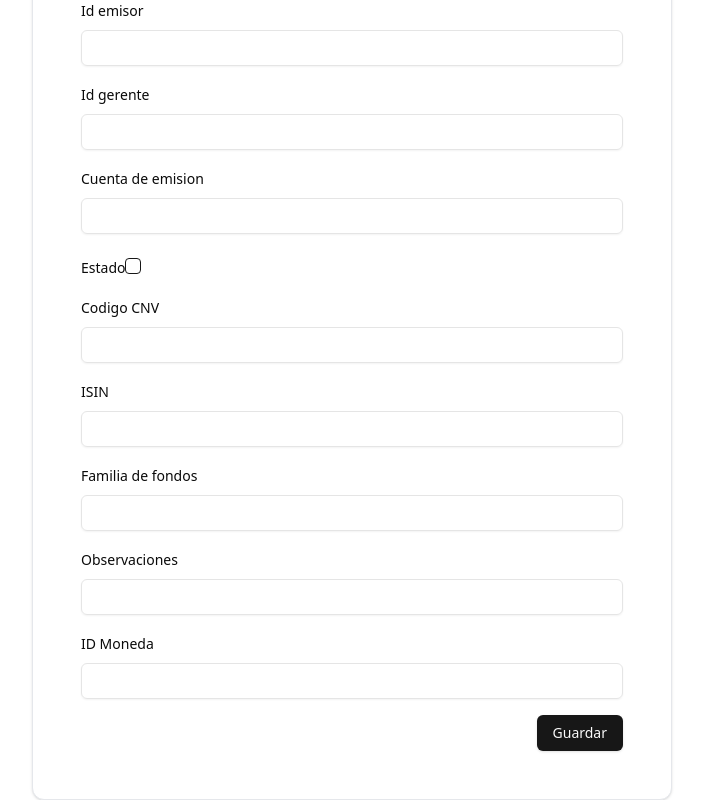
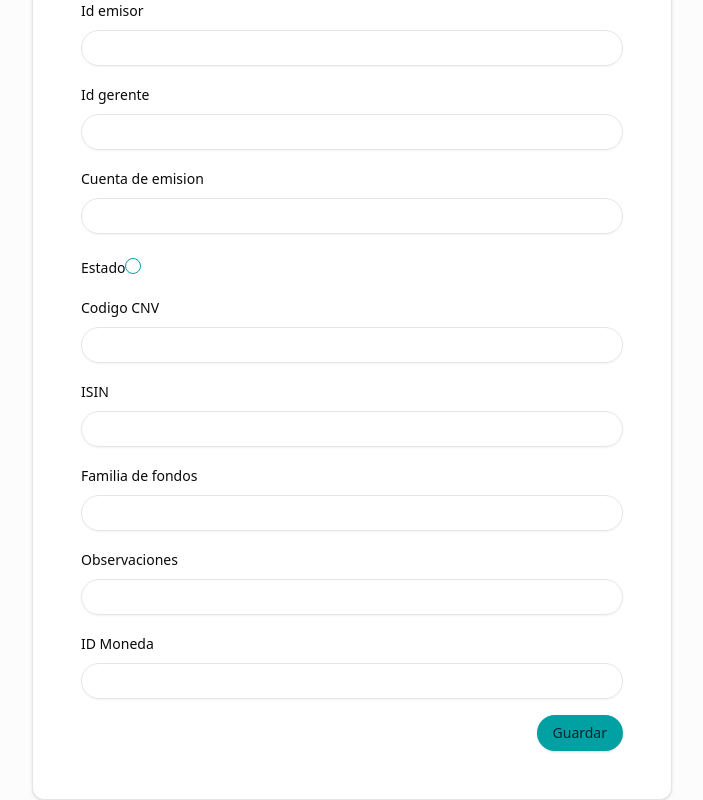
Before and after one commit to teamcubation/byma-front, a React (Vite) app in the folder heber-especies-front/: page /Form-Especie in a window 1280 px wide. Shown: the part 596-1396 px from the top of the page, without its empty margins (288-991 px from the left). Built offline with nearby package versions, Linux system fonts and the light colour scheme.

Commit message:
modificado el index.css y el tailwind.config.js

```diff
--- a/heber-especies-front/src/components/especie/FormEspecie.tsx
+++ b/heber-especies-front/src/components/especie/FormEspecie.tsx
@@ -88,7 +88,7 @@ const FormEspecie = () => {
             codigoCVSA: especie?.codigoCVSA ?? "",
             denominacion: especie?.denominacion ?? "",
             laminaMinima: especie?.laminaMinima ?? "",
-            precio: especie?.precio ?? "",
+            precio: especie?.precio?.toString() ?? "",
             cafci: especie?.cafci ?? "",
             cuentaDeEmision: especie?.cuentaDeEmision ?? "",
             estado: especie?.estado ?? false,
--- a/heber-especies-front/src/components/features/gerente/AbmGerentes.tsx
+++ b/heber-especies-front/src/components/features/gerente/AbmGerentes.tsx
@@ -252,9 +252,14 @@ export const MisGerentes = () => {
   console.dir(columns, "columns")
   return (
     <section className="p-6 flex flex-col gap-6">
-      <h1 className="text-3xl font-bold">Mis gerentes</h1>
+      <h1 className="text-3xl font-bold bg-verde-normal hover:bg-verde-normal-hover">Mis gerentes</h1>
       <div className="flex justify-end">
-        <Link to="/nuevo-gerente"><Button>Crear gerente</Button></Link>
+        <Link to="/nuevo-gerente">
+          <Button className="" size="lg">Crear gerente</Button>
+        </Link>
+        <Button className="" size="default">Crear gerente</Button>
+        <Button className="" size="sm">Crear gerente</Button>
+
       </div>
 
       <Card className='p-4 bg-white rounded-xl shadow-md'>
--- a/heber-especies-front/src/components/ui/button.tsx
+++ b/heber-especies-front/src/components/ui/button.tsx
@@ -10,7 +10,8 @@ const buttonVariants = cva(
     variants: {
       variant: {
         default:
-          "bg-primary text-primary-foreground shadow hover:bg-primary/90",
+          "bg-primary text-primary-foreground shadow hover:bg-primary-hover active:bg-primary-active",
+          // "bg-[#009EA1] hover:bg-[#56CCCE] active:bg-[#068A8C] rounded-[40px] text-black",
         destructive:
           "bg-destructive text-destructive-foreground shadow-sm hover:bg-destructive/90",
         outline:
@@ -21,9 +22,9 @@ const buttonVariants = cva(
         link: "text-primary underline-offset-4 hover:underline",
       },
       size: {
-        default: "h-9 px-4 py-2",
+        default: "h-9 rounded-sm px-4 py-2",
         sm: "h-8 rounded-md px-3 text-xs",
-        lg: "h-10 rounded-md px-8",
+        lg: "h-10 rounded-lg px-8",
         icon: "h-9 w-9",
       },
     },
--- a/heber-especies-front/src/index.css
+++ b/heber-especies-front/src/index.css
@@ -3,22 +3,35 @@
 @tailwind utilities;
 @layer base {
   :root {
-    --background: 0 0% 100%;
-    --foreground: 0 0% 3.9%;
+    /* --background: 0 0% 100%; */
+    --background: 0 0% 99%;
+    /* --foreground: 0 0% 3.9%; */
+    --foreground: 200 79% 11%;
     --card: 0 0% 100%;
     --card-foreground: 0 0% 3.9%;
     --popover: 0 0% 100%;
     --popover-foreground: 0 0% 3.9%;
-    --primary: 0 0% 9%;
-    --primary-foreground: 0 0% 98%;
+
+    /* --primary: 0 0% 9%;
+    --primary-foreground: 0 0% 98%; */
+
+    --primary: 181 100% 32%;
+    --primary-hover: 181 55% 57%;
+    --primary-active: 181 92% 29%;
+    --primary-foreground: 200 79% 11%;
+
     --secondary: 0 0% 96.1%;
     --secondary-foreground: 0 0% 9%;
+
     --muted: 0 0% 96.1%;
     --muted-foreground: 0 0% 45.1%;
+
     --accent: 0 0% 96.1%;
     --accent-foreground: 0 0% 9%;
+
     --destructive: 0 84.2% 60.2%;
     --destructive-foreground: 0 0% 98%;
+
     --border: 0 0% 89.8%;
     --input: 0 0% 89.8%;
     --ring: 0 0% 3.9%;
@@ -27,7 +40,24 @@
     --chart-3: 197 37% 24%;
     --chart-4: 43 74% 66%;
     --chart-5: 27 87% 67%;
-    --radius: 0.5rem
+    --radius: 3.125rem;
+
+
+
+    --verde-light: 184, 47%, 93%;
+    --verde-light-hover: 183, 46%, 90%;
+    --verde-light-active: 181, 46%, 79%;
+
+    --verde-normal: 181, 100%, 32%;
+    --verde-normal-hover: 181, 100%, 28%;
+    --verde-normal-active: 181, 100%, 25%;
+
+    --verde-dark: 181, 100%, 24%;
+    --verde-dark-hover: 181 100% 19%;
+    --verde-dark-active: 181 100% 14%;
+
+    --verde-darker: 181 100% 11%;
+
   }
   .dark {
     --background: 0 0% 3.9%;
@@ -54,16 +84,34 @@
     --chart-3: 30 80% 55%;
     --chart-4: 280 65% 60%;
     --chart-5: 340 75% 55%
+
+    --radius: 0.5rem;
+
+
+    --verde-light: 180, 39%, 93%;
+    --verde-light-hover: 180, 37%, 89%;
+    --verde-light-active: 181, 38%, 78%;
+
+    --verde-normal: 181, 93%, 29%;
+    --verde-normal-hover: 181, 92%, 26%;
+    --verde-normal-active: 181, 93%, 23%;
+
+    --verde-dark: 181, 93%, 22%;
+    --verde-dark-hover: 181 93% 17%;
+    --verde-dark-active: 181 94% 13%;
+
+    --verde-darker: 181 92% 10%;
+
   }
 }
-/* @layer base {
+@layer base {
   * {
     @apply border-border;
   }
   body {
     @apply bg-background text-foreground;
   }
-} */
+}
 
 nav ol li {
   color: #24abae;
--- a/heber-especies-front/tailwind.config.js
+++ b/heber-especies-front/tailwind.config.js
@@ -22,6 +22,8 @@ module.exports = {
 				},
 				primary: {
 					DEFAULT: 'hsl(var(--primary))',
+					hover: 'hsl(var(--primary-hover))',
+					active: 'hsl(var(--primary-active))',
 					foreground: 'hsl(var(--primary-foreground))'
 				},
 				secondary: {
@@ -49,8 +51,25 @@ module.exports = {
 					'3': 'hsl(var(--chart-3))',
 					'4': 'hsl(var(--chart-4))',
 					'5': 'hsl(var(--chart-5))'
+				},
+				verde: {
+					"light": "hsl(var(--verde-light))",
+					"light-hover": "hsl(var(--verde-light-hover))",
+					"verde-light-active": "hsl(var(--verde-light-active))",
+
+					"normal": "hsl(var(--verde-normal))",
+					"normal-hover": "hsl(var(--verde-normal-hover))",
+					"normal-active": "hsl(var(--verde-normal-active))",
+
+					"dark": "hsl(var(--verde-dark))",
+					"dark-hover": "hsl(var(--verde-dark-hover))",
+					"dark-active": "hsl(var(--verde-dark-active))",
+
+					"darker": "hsl(var(--verde-darker))",
+
 				}
 			}
+
 		}
 	},
 	plugins: [require("tailwindcss-animate")],
```
Lines whose indentation alone changed are shown as unchanged.
